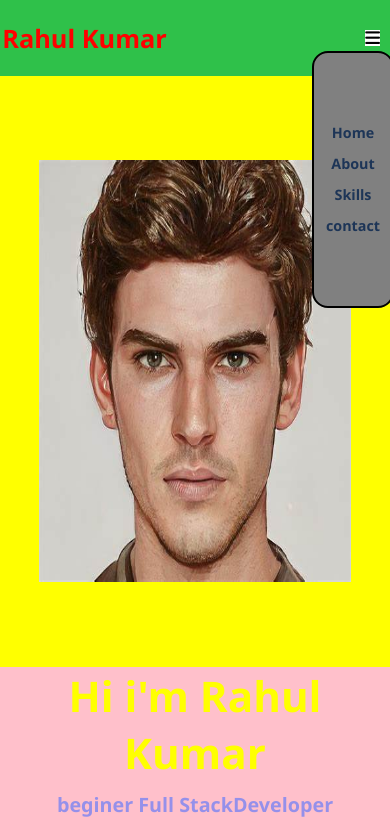
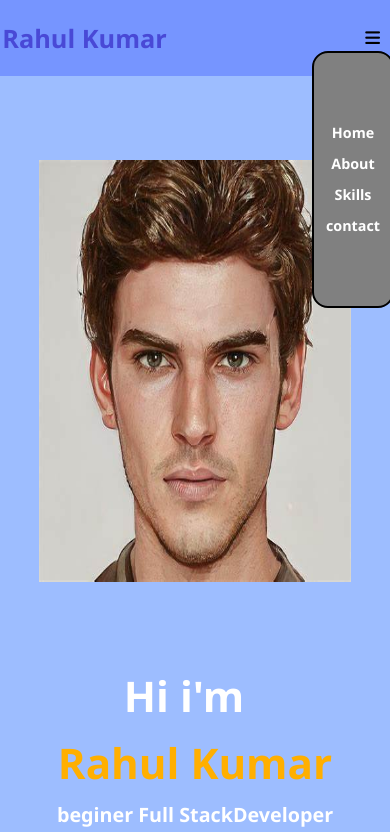
Before and after one commit to rahulkumar-webdev/our-portfolio, a plain HTML site: page index.html in a window 390 px wide. Both pictures are taken after a click on the element 372 px from the left and 37 px from the top of the page. Shown: the top 832 px of the page. Drawn offline with Linux system fonts and the light colour scheme.

Commit message:
remove bc midea color

```diff
--- a/index.html
+++ b/index.html
@@ -30,7 +30,9 @@
  </div>
 <div class="midle-layer">
 
-    <h1>Hi i'm Rahul Kumar</h1>
+    <h1>Hi i'm &nbsp;<h1 class="name">Rahul Kumar
+    </h1>
+    </h1>
     <h3>beginer Full StackDeveloper</h3>
     <p>Lorem ipsum dolor sit amet consectetur,<br>S adipisicing elit. Expedita voluptatem itaque suscipit <br>
         ipsam non inventore totam quod? Aliquid,<br> nobis tempora. Nam adipisci, excepturi
--- a/signup.css
+++ b/signup.css
@@ -32,7 +32,7 @@
   }
   .mid-box h1{
     text-align: center;
-    color: rgb(233,196,106);
+    color: white;
     cursor: pointer;
     padding-top: 2rem;
   }
--- a/style.css
+++ b/style.css
@@ -4,14 +4,14 @@
     font-family: 'Segoe UI', Tahoma, Geneva, Verdana, sans-serif;
 }
 body{
-    background: rgb(168,218,220);
+    background: #9dbdff;
 }
 /* the navbar height and width */
 nav{
     display: flex;
     justify-content: space-between;
     align-items: center;
-    background:rgb(47, 193, 74);
+    background:#7695ff;
     height: 9vh;
     font-size: 1.7vh;
 }
@@ -24,14 +24,20 @@ ul{
 }
 a{
 text-decoration: none;
+}
+ul li a:hover{
+    color: #ff9874;
+text-decoration: underline;
+/* box-shadow:  red 2px 20px 20px; */
 
-}
+
+    }
 ul li a{
 
    padding-left: 20px;
    margin-right: 20px;
    font-weight: bold;
-   color: rgb(29,53,87 );
+   color: white;
 }
 /* h1{
     text-shadow:0 1px 0 rgba(255,255,255,0.5),0 0 10px rgba(255,255,255,0.3),0 0 15px rgba(255,255,255,0.1)
@@ -44,7 +50,7 @@ li{
 /* -------------------------------- */
 /* rahul adjm */
 .hone{
-    color: red;
+    color:rgb(73, 73, 214);
     margin-left: 50px;
     font-weight: bold;
     font-size: 30px;
@@ -58,18 +64,23 @@ top: 36vh;
 left: 10vw;
 font-size: 1.7rem;
 }
+.midle-layer p{
+    color:white ;
+}
 .midle-layer h1{
+    display: inline-block;
+
     font-weight: bold;
     font-size: 40px;
     padding-bottom: 10px;
-    color: yellow;
+    color:white;
 }
 .midle-layer h3{
     padding-bottom: 10px;
-    color: rgb(149, 144, 234);
+    color: white;
 }
-.midle-layer p{
-    color: white;
+.midle-layer .name{
+    color: #ffaf00;
 }
 /* buttons */
 .midle-layer button{
@@ -82,6 +93,10 @@ font-size: 1.7rem;
     background-color: rgb(69,123,157);
     border-style: none;
     color:rgb(230,57,70) ;
+}
+.btn:hover{
+    background: #ff9874;
+    color: #7695ff;
 }
 .btn1{
     margin-right: 10vw;
@@ -113,11 +128,10 @@ font-size: 1.7rem;
 .hh{
     font-size: 100px;
 }
+
 /* midea query sterted */
 @media only screen and (max-width:1024px) {
-    body{
-        background: pink;
-    }
+
     .baricon{
         display: none;
     }
@@ -127,7 +141,6 @@ font-size: 1.7rem;
          left: 33%;
     }
     .midle-layer{
-        background-color: pink;
         font-size:2vh ;
         position: relative;
         top: 10vh;
@@ -156,7 +169,6 @@ font-size: 1.7rem;
 }
 .baricon{
    align-items: center;
-    background-color: white;
     margin-right: 10px;
     font-size: 2VH;
     display: flex;
@@ -179,10 +191,7 @@ font-size: 1.7rem;
     }
 
 
-body{
-    background:yellow;
 
-}
 .my-photo{
     width: 80vw;
     left: -0vw;
@@ -195,7 +204,6 @@ body{
     margin-bottom: 10vh;
 }
 .div{
-  background: blueviolet;
   display: flex;
   justify-content: center;
   align-items: center;
```
